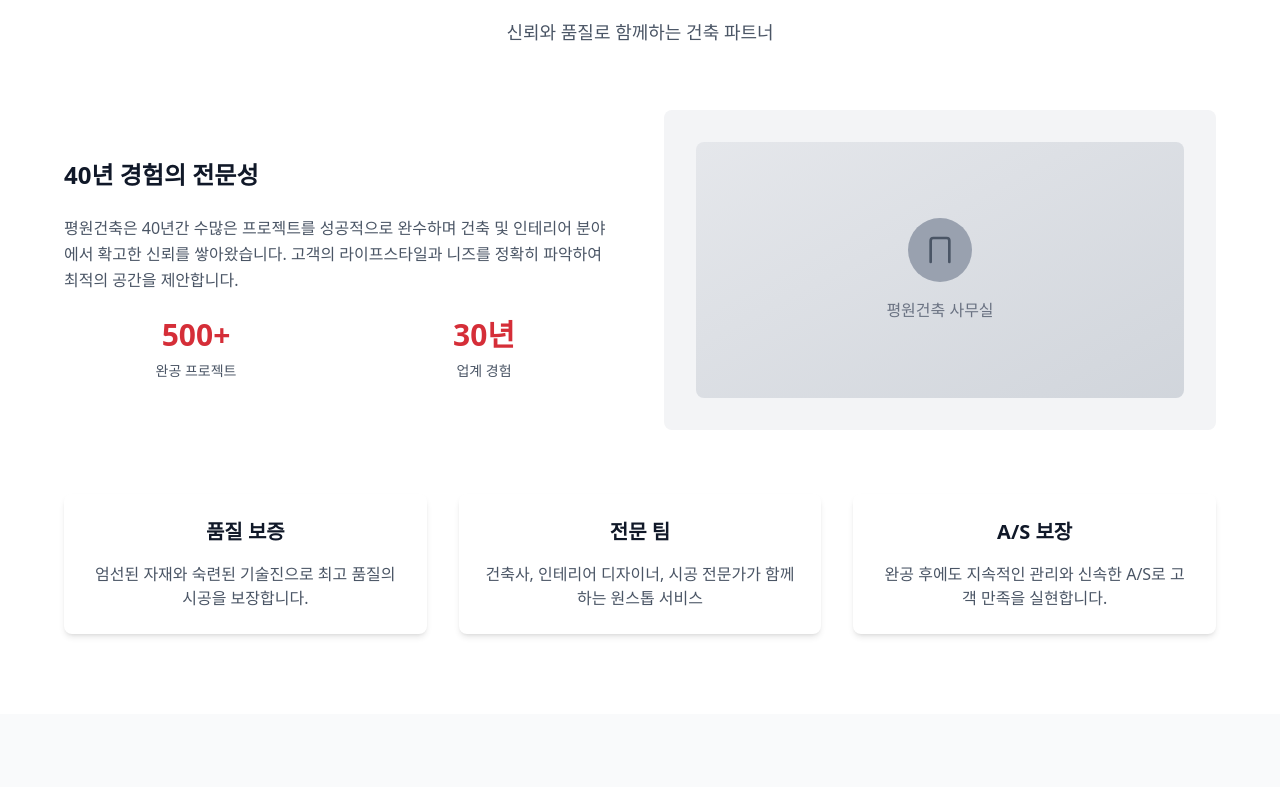
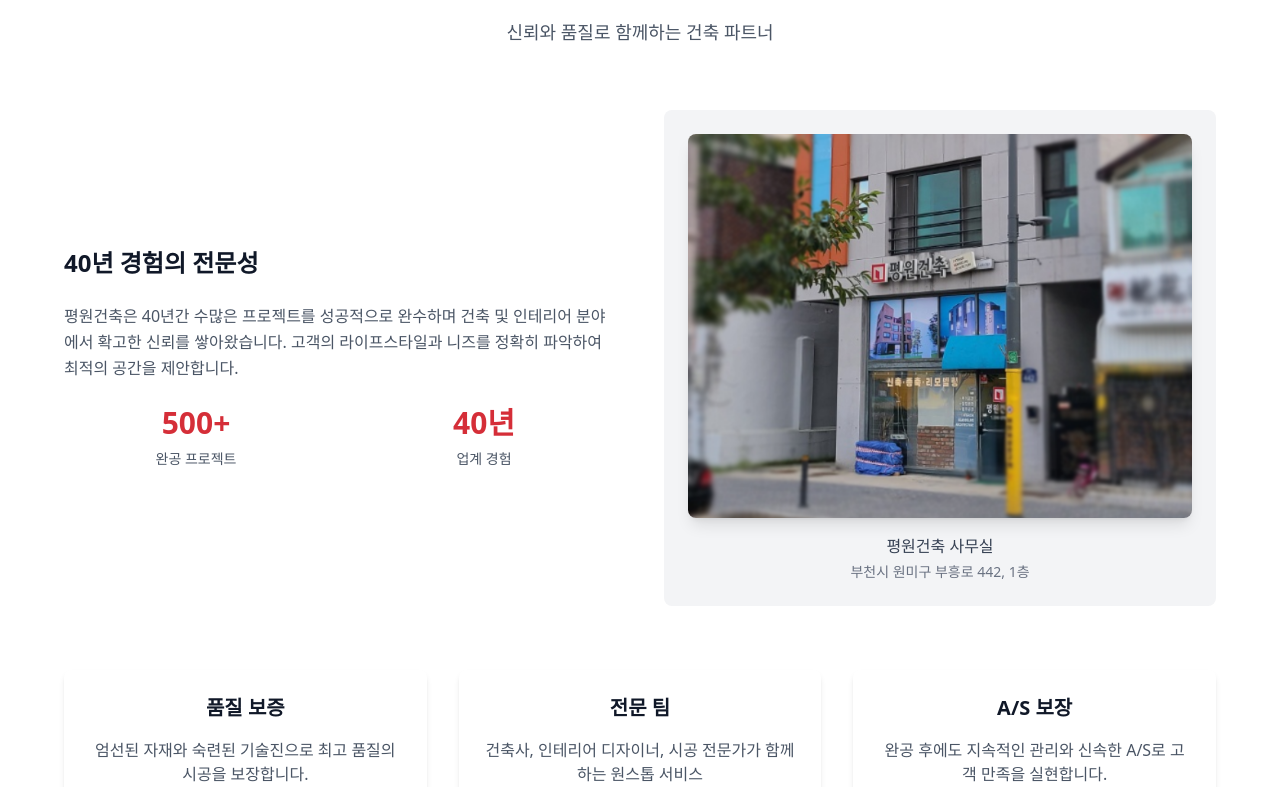
Before and after one commit to Jung-eunwoo/pyeongwonArchitecture, a Vue app: page / in a window 1280 px wide. Shown: the part 653-1440 px from the top of the page. Built offline with nearby package versions, Linux system fonts and the light colour scheme.

Commit message:
[DESIGN] 사무실 전경 사진 추가 및 전화번호 등 정보 최신화

```diff
--- a/src/components/introducing/AboutSection.vue
+++ b/src/components/introducing/AboutSection.vue
@@ -45,32 +45,21 @@
             </div>
           </div>
           <div
-            class="bg-gray-100 rounded-lg p-8 fade-in-up-delay"
+            class="bg-gray-100 rounded-lg p-6 fade-in-up-delay"
             ref="imageRef"
           >
-            <div
-              class="w-full h-64 bg-gradient-to-br from-gray-200 to-gray-300 rounded-lg flex items-center justify-center"
-            >
-              <div class="text-center">
-                <div
-                  class="h-16 w-16 mx-auto mb-4 bg-gray-400 rounded-full flex items-center justify-center"
-                >
-                  <svg
-                    class="h-8 w-8 text-gray-600"
-                    fill="none"
-                    stroke="currentColor"
-                    viewBox="0 0 24 24"
-                  >
-                    <path
-                      stroke-linecap="round"
-                      stroke-linejoin="round"
-                      stroke-width="2"
-                      d="M19 21V5a2 2 0 00-2-2H7a2 2 0 00-2 2v16"
-                    />
-                  </svg>
-                </div>
-                <p class="text-gray-500 font-medium">평원건축 사무실</p>
-              </div>
+            <div class="w-full h-96 rounded-lg overflow-hidden shadow-lg">
+              <img
+                src="/pwarcitecture.png"
+                alt="평원건축 사무실"
+                class="w-full h-full object-cover object-center"
+              />
+            </div>
+            <div class="mt-4 text-center">
+              <p class="text-gray-700 font-medium">평원건축 사무실</p>
+              <p class="text-sm text-gray-500 mt-1">
+                {{ COMPANY_INFO.address.fullAddress }}
+              </p>
             </div>
           </div>
         </div>
@@ -95,6 +84,7 @@
 <script setup lang="ts">
 import { ref, onMounted, onUnmounted } from "vue";
 import FeatureCard from "../FeatureCard.vue";
+import { COMPANY_INFO } from "../../constants/company-info";
 
 interface Props {
   features: Array<{
--- a/src/constants/company-info.ts
+++ b/src/constants/company-info.ts
@@ -5,8 +5,8 @@
   fullName: "평원건축 주식회사",
 
   // 연락처 정보
-  phone: "02-1234-5678",
-  fax: "02-1234-5679",
+  phone: "032-205-5707",
+  fax: "032-205-5708",
   mobile: "010-1234-5678",
 
   // 이메일
@@ -16,9 +16,9 @@
   // 주소 정보
   address: {
     postalCode: "14662",
-    roadAddress: "경기 부천시 원미구 부흥로 442",
+    roadAddress: "부천시 원미구 부흥로 442",
     detailAddress: "1층",
-    fullAddress: "경기 부천시 원미구 부흥로 442, 1층",
+    fullAddress: "부천시 원미구 부흥로 442, 1층",
   },
 
   // 영업시간
@@ -33,13 +33,13 @@
     registrationNumber: "130-44-83437",
     representative: "김평원",
     establishedYear: 1994,
-    experience: 30,
+    experience: 40,
   },
 
   // 실적
   performance: {
     completedProjects: 500,
-    experienceYears: 30,
+    experienceYears: 40,
   },
 
   // 웹사이트 및 소셜미디어
```
Also changed, not shown: public/pwarcitecture.png (added).
